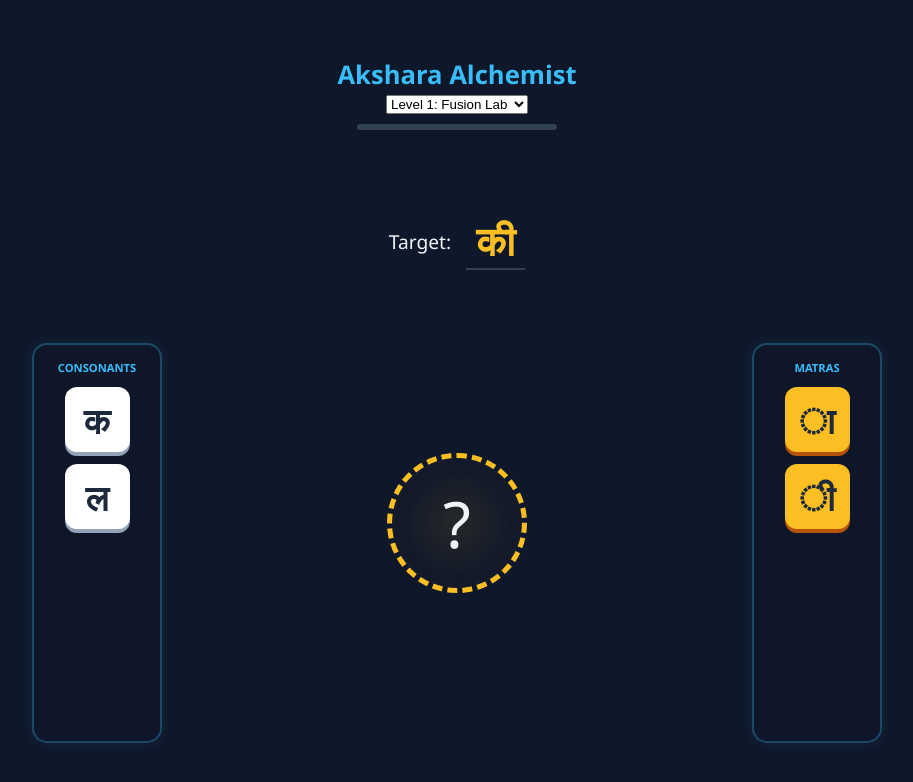
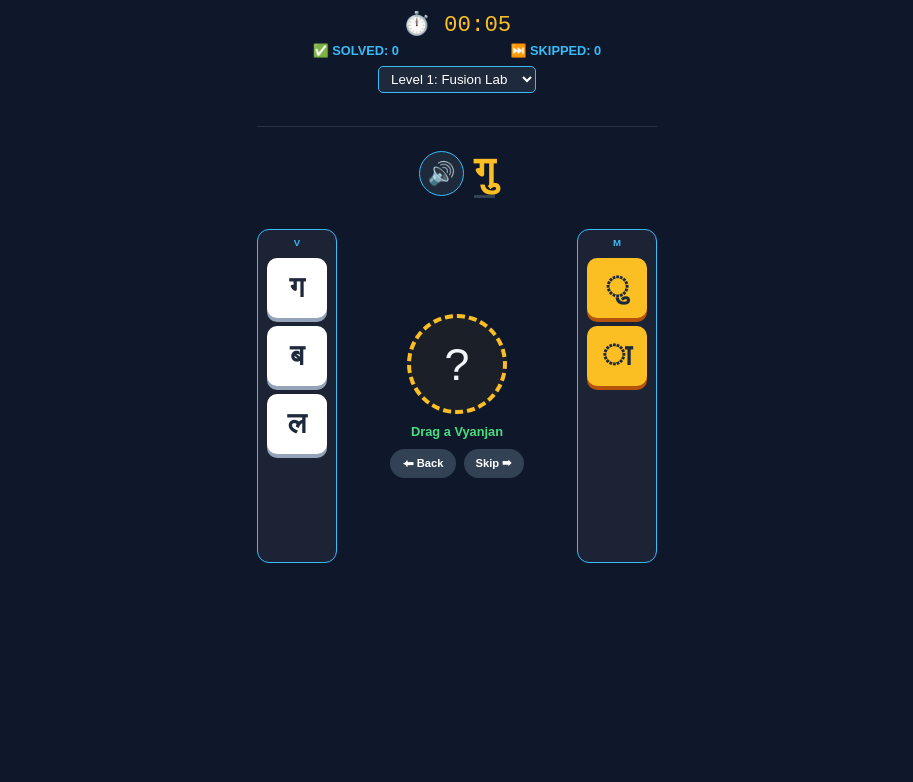
Before and after one commit to pvnarayana76/Maatra4, a plain HTML site: page index.html in a window 1280 px wide. Shown: the whole page, without its empty margins (183-1096 px from the left). Drawn offline with Linux system fonts and the light colour scheme.

Commit message:
index.html

```diff
--- a/index.html
+++ b/index.html
@@ -3,364 +3,260 @@
 <head>
     <meta charset="UTF-8">
     <meta name="viewport" content="width=device-width, initial-scale=1.0, maximum-scale=1.0, user-scalable=no">
-    <title>Akshara Alchemist - Focus Mode</title>
+    <title>Akshara Alchemist - Classroom Pro</title>
     <style>
-        :root {
-            --bg-color: #0f172a;
-            --accent-blue: #38bdf8;
-            --accent-gold: #fbbf24;
-            --text-light: #f1f5f9;
-            --success-green: #4ade80;
+        :root { --bg: #0f172a; --blue: #38bdf8; --gold: #fbbf24; --white: #f1f5f9; --green: #4ade80; --red: #ef4444; }
+        * { box-sizing: border-box; touch-action: none; -webkit-user-select: none; }
+
+        body {
+            height: 100vh; margin: 0; overflow: hidden; background: var(--bg); color: var(--white);
+            font-family: sans-serif; display: flex; flex-direction: column; align-items: center;
         }
 
-        * { box-sizing: border-box; }
-        html, body {
-            height: 100%;
-            margin: 0;
-            padding: 0;
-            overflow: hidden;
-            font-family: 'Segoe UI', sans-serif;
-            background-color: var(--bg-color);
-            color: var(--text-light);
-        }
+        .container { width: 100%; max-width: 420px; height: 100%; display: flex; flex-direction: column; padding: 10px; }
 
-        body {
-            display: flex;
-            flex-direction: column;
-            align-items: center;
-            justify-content: center;
-            padding: 10px;
-        }
+        header { text-align: center; height: 15%; border-bottom: 1px solid rgba(255,255,255,0.1); padding-bottom: 5px; }
+        .stats-bar { display: flex; justify-content: space-around; font-size: 0.8rem; margin-top: 5px; color: var(--blue); font-weight: bold; }
+        .timer { font-family: monospace; font-size: 1.4rem; color: var(--gold); }
 
-        /* TIGHTENED MAIN WRAPPER */
-        .main-wrapper {
-            width: 100%;
-            max-width: 850px; /* This brings the ends closer together */
-            height: 95vh;
-            display: flex;
-            flex-direction: column;
-            align-items: center;
-            justify-content: space-around;
-        }
+        #goal-area { text-align: center; height: 12%; display: flex; align-items: center; justify-content: center; gap: 10px; }
+        #target-text { color: var(--gold); font-size: 2.5rem; font-weight: bold; border-bottom: 3px solid #334155; }
+        .speak-btn { background: #1e293b; border: 1px solid var(--blue); border-radius: 50%; width: 45px; height: 45px; font-size: 1.4rem; cursor: pointer; color: white; display: flex; align-items: center; justify-content: center; }
 
-        header { text-align: center; }
-        h1 { margin: 0; font-size: 1.6rem; color: var(--accent-blue); }
+        .game-grid { display: grid; grid-template-columns: 80px 1fr 80px; gap: 10px; height: 45%; align-items: center; }
+        .bank { background: rgba(255,255,255,0.05); border: 1px solid var(--blue); border-radius: 12px; height: 95%; display: flex; flex-direction: column; align-items: center; padding: 5px; gap: 8px; overflow-y: auto; }
+        .bank h3 { font-size: 0.6rem; margin: 2px; color: var(--blue); text-transform: uppercase; }
 
-        .progress-container {
-            width: 200px;
-            height: 6px;
-            background: #334155;
-            border-radius: 5px;
-            margin: 10px auto;
-            overflow: hidden;
-        }
-        #progress-bar { width: 0%; height: 100%; background: var(--success-green); transition: width 0.3s; }
+        .forge-zone { display: flex; flex-direction: column; align-items: center; justify-content: center; }
+        #forge-circle { width: 100px; height: 100px; border: 4px dashed var(--gold); border-radius: 50%; display: flex; justify-content: center; align-items: center; font-size: 2.8rem; background: rgba(251,191,36,0.05); transition: 0.2s; }
 
-        #mission-goal { font-size: 1.2rem; display: flex; align-items: center; gap: 15px; }
-        #target-text { color: var(--accent-gold); font-weight: bold; font-size: 2.5rem; border-bottom: 2px solid #334155; padding: 0 10px; }
+        .shake { animation: shake 0.4s; border-color: var(--red) !important; background: rgba(239, 68, 68, 0.2) !important; }
+        @keyframes shake { 0%, 100% { transform: translateX(0); } 25% { transform: translateX(-8px); } 75% { transform: translateX(8px); } }
 
-        /* THE COMPACT GAME GRID */
-        .game-container {
-            display: grid;
-            grid-template-columns: 130px 1fr 130px;
-            gap: 20px;
-            width: 100%;
-            height: 50vh;
-            align-items: center;
-        }
+        .tile { width: 60px; height: 60px; background: white; color: #1e293b; border-radius: 10px; display: flex; justify-content: center; align-items: center; font-size: 1.8rem; font-weight: bold; box-shadow: 0 4px 0 #94a3b8; flex-shrink: 0; }
+        .tile.m { background: var(--gold); box-shadow: 0 4px 0 #b45309; }
 
-        .bank {
-            background: rgba(15, 23, 42, 0.8);
-            border: 2px solid rgba(56, 189, 248, 0.3);
-            box-shadow: 0 0 15px rgba(56, 189, 248, 0.1);
-            border-radius: 15px;
-            height: 100%;
-            display: flex;
-            flex-direction: column;
-            gap: 12px;
-            padding: 15px 10px;
-            overflow-y: auto;
-            align-items: center;
-        }
+        #msg { font-size: 0.8rem; color: var(--green); margin-top: 10px; height: 15px; font-weight: bold; }
 
-        .bank::-webkit-scrollbar { width: 0; }
+        .nav-controls { display: flex; gap: 8px; margin-top: 10px; }
+        .nav-btn { padding: 8px 12px; background: #334155; border: none; border-radius: 20px; color: white; font-weight: bold; font-size: 0.7rem; cursor: pointer; }
+        #next-btn { background: var(--green); color: #0f172a; }
+        .hidden { display: none !important; }
 
-        .forge-area {
-            display: flex;
-            flex-direction: column;
-            align-items: center;
-            justify-content: center;
-            gap: 10px;
-        }
+        #tray-area { height: 15%; display: flex; flex-direction: column; align-items: center; justify-content: center; }
+        .word-tray { display: flex; gap: 8px; flex-wrap: wrap; justify-content: center; }
+        .slot { width: 60px; height: 60px; border: 2px dashed #475569; border-radius: 10px; display: flex; justify-content: center; align-items: center; font-size: 1.6rem; background: rgba(0,0,0,0.2); }
 
-        #transformation-circle {
-            width: 140px;
-            height: 140px;
-            border: 5px dashed var(--accent-gold);
-            border-radius: 50%;
-            display: flex;
-            justify-content: center;
-            align-items: center;
-            font-size: 4rem;
-            background: radial-gradient(circle, rgba(251, 191, 36, 0.1) 0%, transparent 70%);
-            box-shadow: inset 0 0 20px rgba(251, 191, 36, 0.05);
-        }
-
-        .tile {
-            width: 65px;
-            min-height: 65px;
-            background: white;
-            color: #1e293b;
-            display: flex;
-            justify-content: center;
-            align-items: center;
-            font-size: 2.2rem;
-            font-weight: bold;
-            border-radius: 12px;
-            cursor: grab;
-            box-shadow: 0 4px 0 #94a3b8;
-            flex-shrink: 0;
-            transition: transform 0.1s;
-        }
-        .tile:hover { transform: scale(1.05); }
-
-        .matra-tile { background: var(--accent-gold); box-shadow: 0 4px 0 #b45309; }
-
-        /* TRAY AREA */
-        #tray-container { min-height: 18vh; width: 100%; display: flex; flex-direction: column; align-items: center; }
-        .word-tray {
-            display: flex;
-            gap: 12px;
-            padding: 15px;
-            background: rgba(255,255,255,0.03);
-            border: 1px solid #334155;
-            border-radius: 15px;
-            justify-content: center;
-        }
-
-        .word-slot {
-            width: 70px;
-            height: 70px;
-            border: 2px dashed #475569;
-            border-radius: 10px;
-            display: flex;
-            justify-content: center;
-            align-items: center;
-            font-size: 2.2rem;
-            background: rgba(0,0,0,0.2);
-        }
-
-        #message { height: 30px; color: var(--success-green); font-weight: bold; font-size: 1.1rem; }
-        #next-btn {
-            padding: 10px 25px;
-            border-radius: 30px;
-            background: var(--success-green);
-            border: none;
-            font-weight: bold;
-            cursor: pointer;
-            box-shadow: 0 4px 15px rgba(74, 222, 128, 0.3);
-        }
-        .hidden { display: none !important; }
-        h3 { font-size: 0.7rem; margin: 0; color: var(--accent-blue); text-transform: uppercase; }
+        /* MODAL REPORT */
+        .modal { position: fixed; top: 0; left: 0; width: 100%; height: 100%; background: rgba(0,0,0,0.9); display: none; flex-direction: column; align-items: center; justify-content: center; z-index: 100; text-align: center; }
+        .modal-content { background: #1e293b; padding: 30px; border-radius: 20px; border: 2px solid var(--blue); width: 85%; max-width: 350px; }
+        .modal h2 { color: var(--gold); margin-bottom: 20px; }
+        .modal p { font-size: 1.2rem; margin: 10px 0; }
+        .reset-btn { margin-top: 20px; padding: 12px 25px; background: var(--green); border: none; border-radius: 30px; font-weight: bold; color: #0f172a; cursor: pointer; }
     </style>
 </head>
 <body>
 
-<div class="main-wrapper">
+<div id="report-modal" class="modal">
+    <div class="modal-content">
+        <h2>Shabash! 🌟</h2>
+        <p>Accuracy: <span id="rep-acc">0</span>%</p>
+        <p>Time: <span id="rep-time">00:00</span></p>
+        <p>Skipped: <span id="rep-skip">0</span></p>
+        <button class="reset-btn" onclick="closeModal()">Play Again</button>
+    </div>
+</div>
+
+<div class="container">
     <header>
-        <h1>Akshara Alchemist</h1>
-        <div class="controls">
-            <select id="level-selector" onchange="changeMode()">
+        <div class="timer">⏱️ <span id="clock">00:00</span></div>
+        <div class="stats-bar">
+            <span>✅ SOLVED: <span id="stat-win">0</span></span>
+            <span>⏭️ SKIPPED: <span id="stat-skip">0</span></span>
+        </div>
+        <select id="lvl" onchange="start()" style="margin-top:8px; background:#1e293b; color:white; border:1px solid var(--blue); padding: 4px 8px; border-radius: 5px;">
             <option value="1">Level 1: Fusion Lab</option>
             <option value="2">Level 2: Word Smith</option>
         </select>
-            <div class="progress-container"><div id="progress-bar"></div></div>
-        </div>
     </header>
 
-    <div id="mission-goal">
-        Target: <span id="target-text">की</span>
+    <div id="goal-area">
+        <button class="speak-btn" onclick="pronounceTarget()">🔊</button>
+        <div id="target-text">...</div>
     </div>
 
-    <div class="game-container">
-        <div class="bank">
-            <h3>Consonants</h3>
-            <div id="vyanjan-list" style="display:contents;"></div>
+    <div class="game-grid">
+        <div class="bank" id="v-bank"></div>
+        <div class="forge-zone">
+            <div id="forge-circle" ondragover="e=>e.preventDefault()" ondrop="handleDrop(event)">?</div>
+            <div id="msg">Drag a Vyanjan</div>
+
+            <div class="nav-controls">
+                <button class="nav-btn" onclick="moveBack()">⬅ Back</button>
+                <button class="nav-btn" id="skip-btn" onclick="skipMove()">Skip ➡</button>
+            </div>
+            <button id="next-btn" class="nav-btn hidden" onclick="moveNext()">Correct! Next →</button>
+        </div>
+        <div class="bank" id="m-bank"></div>
     </div>
 
-        <div class="forge-area">
-            <div id="transformation-circle" draggable="true" ondragstart="dragForge(event)">?</div>
-            <div id="message"></div>
-            <button id="next-btn" class="hidden" onclick="nextChallenge()">Next Level →</button>
+    <div id="tray-area" class="hidden"><div class="word-tray" id="word-tray"></div></div>
 </div>
 
-        <div class="bank">
-            <h3>Matras</h3>
-            <div id="matra-list" style="display:contents;"></div>
-        </div>
-    </div>
 
-    <div id="tray-container" class="hidden">
-        <h3>Word Tray</h3>
-        <div class="word-tray" id="word-tray"></div>
-    </div>
-</div>
 
 <script>
-    // [Data remains the same for logic consistency]
-    const level1Data = [
-        { target: "की", v: ["क", "ल"], m: ["ा", "ी"] }, { target: "पु", v: ["प", "न"], m: ["ु", "ू"] },
-        { target: "दे", v: ["द", "म"], m: ["े", "ै"] }, { target: "मो", v: ["म", "स"], m: ["ो", "ौ"] },
-        { target: "रि", v: ["र", "ज"], m: ["ि", "ी"] }, { target: "सा", v: ["स", "प"], m: ["ा", "ु"] },
-        { target: "नू", v: ["न", "त"], m: ["ु", "ू"] }, { target: "है", v: ["ह", "क"], m: ["े", "ै"] },
-        { target: "चो", v: ["च", "ल"], m: ["ो", "ौ"] }, { target: "बी", v: ["ब", "प"], m: ["ि", "ी"] },
-        { target: "टा", v: ["ट", "ड"], m: ["ा", "े"] }, { target: "गौ", v: ["ग", "ज"], m: ["ो", "ौ"] },
-        { target: "खि", v: ["ख", "ग"], m: ["ि", "ी"] }, { target: "पे", v: ["प", "ब"], m: ["े", "ै"] },
-        { target: "धु", v: ["ध", "थ"], m: ["ु", "ू"] }, { target: "लै", v: ["ल", "व"], m: ["े", "ै"] },
-        { target: "नो", v: ["न", "म"], m: ["ो", "ा"] }, { target: "सी", v: ["स", "श"], m: ["ि", "ी"] },
-        { target: "कृ", v: ["क", "भ"], m: ["ृ", "ु"] }, { target: "थै", v: ["थ", "ट"], m: ["े", "ै"] },
-        { target: "जो", v: ["ज", "झ"], m: ["ो", "ौ"] }, { target: "दू", v: ["द", "ब"], m: ["ु", "ू"] },
-        { target: "मी", v: ["म", "ल"], m: ["ि", "ी"] }, { target: "रा", v: ["र", "त"], m: ["ा", "ि"] },
-        { target: "फू", v: ["फ", "प"], m: ["ु", "ू"] }
+    let bridge = { v: "", m: "", dType: "", dVal: "" };
+    let timer = 0, clockInterval = null, idx = 0;
+    let stats = { win: 0, skip: 0 };
+    let currentList = [];
+
+    // --- INTEGRATED 124 WORD DATABASE (SAMPLE SET) ---
+    const allWords = [
+        {w:"अनार", p:["अ", "ना", "र"], v:["न", "र", "म"], m:["ा"]},
+        {w:"आम", p:["आ", "म"], v:["म", "स"], m:["ा"]},
+        {w:"इमली", p:["इ", "म", "ली"], v:["म", "ल", "क"], m:["ी"]},
+        {w:"बाघ", p:["बा", "घ"], v:["ब", "घ", "ल"], m:["ा"]},
+        {w:"केला", p:["के", "ला"], v:["क", "ल", "म"], m:["े", "ा"]},
+        {w:"मछली", p:["म", "छ", "ली"], v:["म", "छ", "ल"], m:["ी"]},
+        {w:"पपीता", p:["प", "पी", "ता"], v:["प", "त", "ल"], m:["ी", "ा"]},
+        {w:"बकरी", p:["ब", "क", "री"], v:["ब", "क", "र"], m:["ी"]},
+        {w:"मोर", p:["मो", "र"], v:["म", "र"], m:["ो"]},
+        {w:"सूरज", p:["सू", "र", "ज"], v:["स", "र", "ज"], m:["ू"]},
+        {w:"गुलाब", p:["गु", "ला", "ब"], v:["ग", "ल", "ब"], m:["ु", "ा"]},
+        {w:"तोता", p:["तो", "ता"], v:["त", "म"], m:["ो", "ा"]}
     ];
 
-    const level2Data = [
-        { word: "काम", parts: ["का", "म"], v: ["क", "म"], m: ["ा"] },
-        { word: "किताब", parts: ["कि", "ता", "ब"], v: ["क", "त", "ब"], m: ["ि", "ा"] },
-        { word: "मछली", parts: ["म", "छ", "ली"], v: ["म", "छ", "ल"], m: ["ी"] },
-        { word: "गुलाब", parts: ["गु", "ला", "ब"], v: ["ग", "ल", "ब"], m: ["ु", "ा"] },
-        { word: "पेड़", parts: ["पे", "ड़"], v: ["प", "ड़"], m: ["े"] },
-        { word: "सूरज", parts: ["सू", "र", "ज"], v: ["स", "र", "ज"], m: ["ू"] },
-        { word: "टोपी", parts: ["टो", "पी"], v: ["ट", "प"], m: ["ो", "ी"] },
-        { word: "पौधा", parts: ["पौ", "धा"], v: ["प", "ध"], m: ["ौ", "ा"] },
-        { word: "हाथी", parts: ["हा", "थी"], v: ["ह", "थ"], m: ["ा", "ी"] },
-        { word: "चिड़िया", parts: ["चि", "ड़ि", "या"], v: ["च", "ड़", "य"], m: ["ि", "ा"] },
-        { word: "रेल", parts: ["रे", "ल"], v: ["र", "ल"], m: ["े"] },
-        { word: "बैल", parts: ["बै", "ल"], v: ["ब", "ल"], m: ["ै"] },
-        { word: "कौआ", parts: ["कौ", "आ"], v: ["क", "आ"], m: ["ौ"] },
-        { word: "माला", parts: ["मा", "ला"], v: ["म", "ल"], m: ["ा"] },
-        { word: "साधु", parts: ["सा", "धु"], v: ["स", "ध"], m: ["ा", "ु"] },
-        { word: "जूता", parts: ["जू", "ता"], v: ["ज", "त"], m: ["ू", "ा"] },
-        { word: "केला", parts: ["के", "ला"], v: ["क", "ल"], m: ["े", "ा"] },
-        { word: "सैनिक", parts: ["सै", "नि", "क"], v: ["स", "न", "क"], m: ["ै", "ि"] },
-        { word: "मोर", parts: ["मो", "र"], v: ["म", "र"], m: ["ो"] },
-        { word: "कृषि", parts: ["कृ", "षि"], v: ["क", "ष"], m: ["ृ", "ि"] },
-        { word: "सेब", parts: ["से", "ब"], v: ["स", "ब"], m: ["े"] },
-        { word: "पैसा", parts: ["पै", "सा"], v: ["प", "स"], m: ["ै", "ा"] },
-        { word: "ढोल", parts: ["ढो", "ल"], v: ["ढ", "ल"], m: ["ो"] },
-        { word: "नौका", parts: ["नौ", "का"], v: ["न", "क"], m: ["ौ", "ा"] },
-        { word: "वृक्ष", parts: ["वृ", "क्ष"], v: ["व", "क्ष"], m: ["ृ"] }
-    ];
-
-    let currentLevel = 1;
-    let challengeIdx = 0;
-    let forgedV = "";
-    let forgedM = "";
-
-    function changeMode() {
-        currentLevel = parseInt(document.getElementById('level-selector').value);
-        challengeIdx = 0;
-        loadChallenge();
+    function shuffle(arr) {
+        for (let i = arr.length - 1; i > 0; i--) {
+            const j = Math.floor(Math.random() * (i + 1));
+            [arr[i], arr[j]] = [arr[j], arr[i]];
+        }
+        return arr;
     }
 
-    function loadChallenge() {
-        const forge = document.getElementById('transformation-circle');
-        const trayCont = document.getElementById('tray-container');
-        const nextBtn = document.getElementById('next-btn');
+    function pronounceTarget() {
+        const text = document.getElementById('target-text').innerText;
+        const msg = new SpeechSynthesisUtterance(text);
+        msg.lang = 'hi-IN';
+        msg.rate = 0.8;
+        window.speechSynthesis.speak(msg);
+    }
 
-        resetForge();
-        nextBtn.classList.add('hidden');
-        updateProgress();
+    function start() {
+        idx = 0; stats.win = 0; stats.skip = 0;
+        updateDashboard();
+        const lvl = document.getElementById('lvl').value;
+        currentList = shuffle([...allWords]).slice(0, 10); // Change to 'allWords.length' for full 124
 
-        if (currentLevel === 1) {
-            trayCont.classList.add('hidden');
-            const data = level1Data[challengeIdx];
-            document.getElementById('target-text').innerText = data.target;
-            fillBanks(data.v, data.m);
-        } else {
-            trayCont.classList.remove('hidden');
-            const data = level2Data[challengeIdx];
-            document.getElementById('target-text').innerText = data.word;
-            fillBanks(data.v, data.m);
-            setupTray(data.parts);
+        if(clockInterval) clearInterval(clockInterval);
+        timer = 0;
+        clockInterval = setInterval(() => {
+            timer++;
+            let m = Math.floor(timer/60).toString().padStart(2,'0');
+            let s = (timer%60).toString().padStart(2,'0');
+            document.getElementById('clock').innerText = `${m}:${s}`;
+        }, 1000);
+        load();
+    }
+
+    function load() {
+        const lvl = document.getElementById('lvl').value;
+        const d = currentList[idx];
+        const targetPart = d.p.find(p => p.length > 1) || d.p[0];
+        document.getElementById('target-text').innerText = (lvl == "1") ? targetPart : d.w;
+        document.getElementById('next-btn').classList.add('hidden');
+        document.getElementById('skip-btn').classList.remove('hidden');
+        document.getElementById('msg').innerText = "Drag a Vyanjan";
+        bridge.v = ""; bridge.m = "";
+        document.getElementById('forge-circle').innerText = "?";
+
+        const vS = shuffle([...d.v]);
+        const mS = shuffle([...d.m]);
+        document.getElementById('v-bank').innerHTML = "<h3>V</h3>";
+        vS.forEach(v => document.getElementById('v-bank').innerHTML += `<div class="tile" draggable="true" ondragstart="hDS('${v}','v')">${v}</div>`);
+        document.getElementById('m-bank').innerHTML = "<h3>M</h3>";
+        mS.forEach(m => document.getElementById('m-bank').innerHTML += `<div class="tile m" draggable="true" ondragstart="hDS('${m}','m')">${m}</div>`);
+
+        const trayA = document.getElementById('tray-area');
+        if(lvl == "2") {
+            trayA.classList.remove('hidden'); document.getElementById('word-tray').innerHTML = "";
+            d.p.forEach(part => {
+                const isBase = (part.length === 1 && !part.match(/[ा-ौ]/));
+                document.getElementById('word-tray').innerHTML += `<div class="slot" ondragover="e=>e.preventDefault()" ondrop="hTD(event, '${part}', ${isBase})">?</div>`;
+            });
+        } else trayA.classList.add('hidden');
+        pronounceTarget();
+    }
+
+    function hDS(v, t) { bridge.dVal = v; bridge.dType = t; }
+
+    function handleDrop(e) {
+        e.preventDefault(); const c = document.getElementById('forge-circle');
+        if (bridge.dType === 'v') {
+            bridge.v = bridge.dVal; bridge.m = ""; c.innerText = bridge.v;
+        } else if (bridge.dType === 'm' && bridge.v !== "") {
+            bridge.m = bridge.dVal; c.innerText = bridge.v + bridge.m;
+            if (document.getElementById('lvl').value == "1") {
+                if (c.innerText === document.getElementById('target-text').innerText) victory();
+                else triggerError(c, true);
+            }
         }
     }
 
-    function fillBanks(vList, mList) {
-        const vDiv = document.getElementById('vyanjan-list');
-        const mDiv = document.getElementById('matra-list');
-        vDiv.innerHTML = ""; mDiv.innerHTML = "";
-        vList.forEach(v => { vDiv.innerHTML += `<div class="tile" draggable="true" ondragstart="drag(event)" data-type="v">${v}</div>`; });
-        mList.forEach(m => { mDiv.innerHTML += `<div class="tile matra-tile" draggable="true" ondragstart="drag(event)" data-type="m">${m}</div>`; });
+    function hTD(e, target, isBase) {
+        e.preventDefault();
+        const val = isBase ? bridge.dVal : (bridge.v + bridge.m);
+        if (val === target) {
+            e.target.innerText = val; e.target.style.background = "rgba(74, 222, 128, 0.4)";
+            if ([...document.querySelectorAll('.slot')].every(s => s.innerText !== "?")) victory();
+            else { bridge.v = ""; bridge.m = ""; document.getElementById('forge-circle').innerText = "?"; }
+        } else triggerError(e.target, true);
     }
 
-    function setupTray(parts) {
-        const tray = document.getElementById('word-tray');
-        tray.innerHTML = "";
-        parts.forEach(p => { tray.innerHTML += `<div class="word-slot" ondragover="allowDrop(event)" ondrop="dropInTray(event, '${p}')">?</div>`; });
-    }
-
-    function drag(e) { e.dataTransfer.setData("type", e.target.dataset.type); e.dataTransfer.setData("val", e.target.innerText); }
-    function dragForge(e) { e.dataTransfer.setData("type", "forged"); e.dataTransfer.setData("val", e.target.innerText); }
-    function allowDrop(e) { e.preventDefault(); }
-
-    const forge = document.getElementById('transformation-circle');
-    forge.ondragover = allowDrop;
-    forge.ondrop = (e) => {
-        const type = e.dataTransfer.getData("type");
-        const val = e.dataTransfer.getData("val");
-        if (type === "v") { forgedV = val; }
-        if (type === "m") { forgedM = val; }
-        let result = forgedV + forgedM;
-        forge.innerText = result;
-        if (currentLevel === 1 && result === level1Data[challengeIdx].target) victory();
-    };
-
-    function dropInTray(e, targetPart) {
-        e.preventDefault();
-        const val = e.dataTransfer.getData("val");
-        if (val === targetPart) {
-            e.target.innerText = val;
-            e.target.style.borderColor = "var(--success-green)";
-            e.target.style.background = "rgba(74, 222, 128, 0.1)";
-            checkWordComplete();
-        }
-    }
-
-    function checkWordComplete() {
-        const slots = document.querySelectorAll('.word-slot');
-        if (Array.from(slots).every(s => s.innerText !== "?")) victory();
+    function triggerError(el, wipe) {
+        el.classList.add('shake');
+        setTimeout(() => {
+            el.classList.remove('shake');
+            if(wipe) { bridge.v = ""; bridge.m = ""; document.getElementById('forge-circle').innerText = "?"; }
+        }, 400);
     }
 
     function victory() {
-        document.getElementById('message').innerText = "Shabash! Excellent!";
+        stats.win++; updateDashboard();
+        document.getElementById('msg').innerText = "Shabash!";
         document.getElementById('next-btn').classList.remove('hidden');
+        document.getElementById('skip-btn').classList.add('hidden');
     }
 
-    function updateProgress() {
-        const max = currentLevel === 1 ? level1Data.length : level2Data.length;
-        const perc = (challengeIdx / max) * 100;
-        document.getElementById('progress-bar').style.width = perc + "%";
+    function skipMove() { stats.skip++; updateDashboard(); moveNext(); }
+    function moveBack() { if(idx > 0) { idx--; load(); } }
+
+    function moveNext() {
+        idx++;
+        if(idx >= currentList.length) showFinalReport();
+        else load();
     }
 
-    function nextChallenge() {
-        challengeIdx++;
-        const max = currentLevel === 1 ? level1Data.length : level2Data.length;
-        if (challengeIdx >= max) {
-            alert("Level Complete!");
-            challengeIdx = 0;
-        }
-        loadChallenge();
+    function showFinalReport() {
+        clearInterval(clockInterval);
+        document.getElementById('rep-acc').innerText = Math.round((stats.win / currentList.length) * 100);
+        document.getElementById('rep-time').innerText = document.getElementById('clock').innerText;
+        document.getElementById('rep-skip').innerText = stats.skip;
+        document.getElementById('report-modal').style.display = "flex";
     }
 
-    function resetForge() {
-        forgedV = ""; forgedM = "";
-        forge.innerText = "?";
-        document.getElementById('message').innerText = "";
+    function closeModal() {
+        document.getElementById('report-modal').style.display = "none";
+        start();
     }
 
-    loadChallenge();
+    function updateDashboard() {
+        document.getElementById('stat-win').innerText = stats.win;
+        document.getElementById('stat-skip').innerText = stats.skip;
+    }
+
+    start();
 </script>
-
 </body>
 </html>
```
Lines whose indentation alone changed are shown as unchanged.
